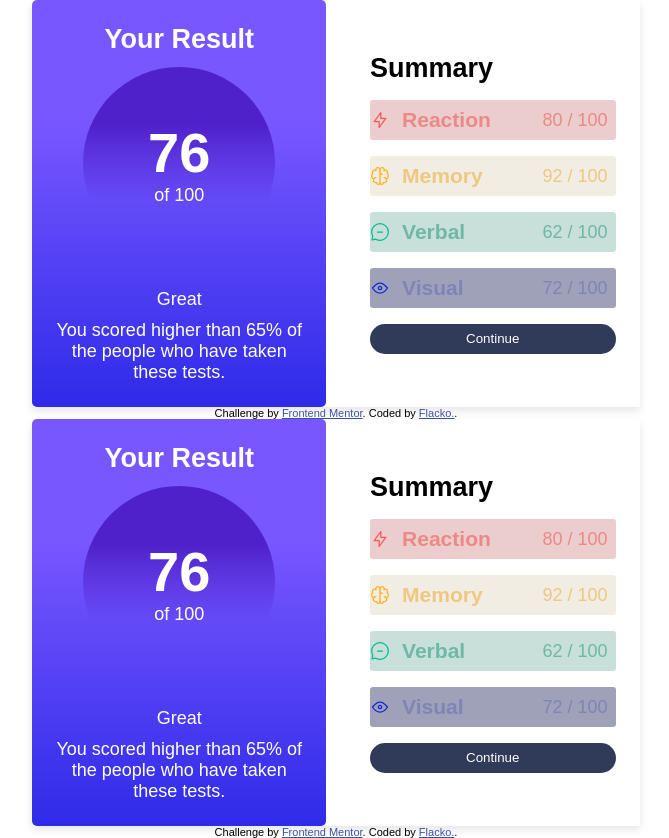
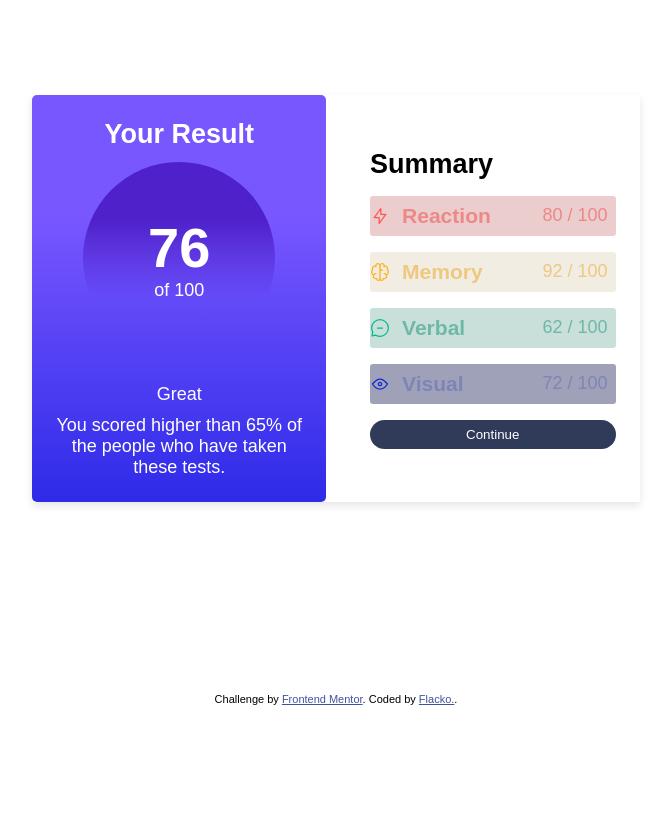
Before and after one commit to FlackoCodes/results-summary-main, a plain HTML site: page index.html in a window 1280 px wide. Shown: the whole page, without its empty margins (304-973 px from the left). After the commit the page ends 800 px from the top, so only its background shows below. Drawn offline with Linux system fonts and the light colour scheme.

Commit message:
Fixed merge problems

```diff
--- a/index.html
+++ b/index.html
@@ -72,78 +72,4 @@
     Coded by <a href="#">Flacko.</a>.
   </div>
 </body>
-</html><!DOCTYPE html>
-<html lang="en">
-<head>
-  <meta charset="UTF-8">
-  <meta name="viewport" content="width=device-width, initial-scale=1.0">
-
-  <link rel="icon" type="image/png" sizes="32x32" href="./assets/images/favicon-32x32.png">
-
-  <!-- font family -->
-
-  <link rel="preconnect" href="https://fonts.googleapis.com">
-<link rel="preconnect" href="https://fonts.gstatic.com" crossorigin>
-<link href="https://fonts.googleapis.com/css2?family=Hanken+Grotesk:wght@500;700;800&display=swap" rel="stylesheet">
-  <link rel="stylesheet" href="css/style.css">
-  <title>Frontend Mentor | Results summary component</title>
-
-  <style>
-    .attribution {
-    font-size: 11px; text-align: center;
-     }
-    .attribution a {
-       color: hsl(228, 45%, 44%);
-       }
-  </style>
-</head>
-<body>
-  <section class="frontend-mentor">
-  <div class="container">
-    <div class="results">
-        <div>
-          <h1> Your Result </h1>
-          <p class="results-score"><span>76</span>of 100</p>
-        </div>
-      <div>
-        <p class="remark">Great</p>
-        <p class="about">
-          You scored higher than 65% of <br> the people who have taken <br> these tests.
-        </p>
-      </div>
-
-    </div>
-
-    <div class="summary" data-spacing="large">
-      <h1>Summary</h1>
-
-        <div class="summary-flex reaction">
-          <h3>Reaction</h3>
-          <p>80 / 100</p>
-        </div>
-        <div class="summary-flex memory">
-          <h3>Memory</h3>
-          <p>92 / 100</p>
-        </div>
-        <div class="summary-flex verbal">
-          <h3>Verbal</h3>
-          <p>62 / 100</p>
-        </div>
-        <div class="summary-flex visual">
-          <h3>Visual</h3>
-          <p>72 / 100</p>
-        </div>
-
-      <button class="btn" type="submit">Continue
-      </button>
-    </div>
-
-    </div>
-  </section>
-
-  <div class="attribution">
-    Challenge by <a href="https://www.frontendmentor.io?ref=challenge" target="_blank">Frontend Mentor</a>.
-    Coded by <a href="github.com/flackocodes">Flacko.</a>.
-  </div>
-</body>
 </html>
```
